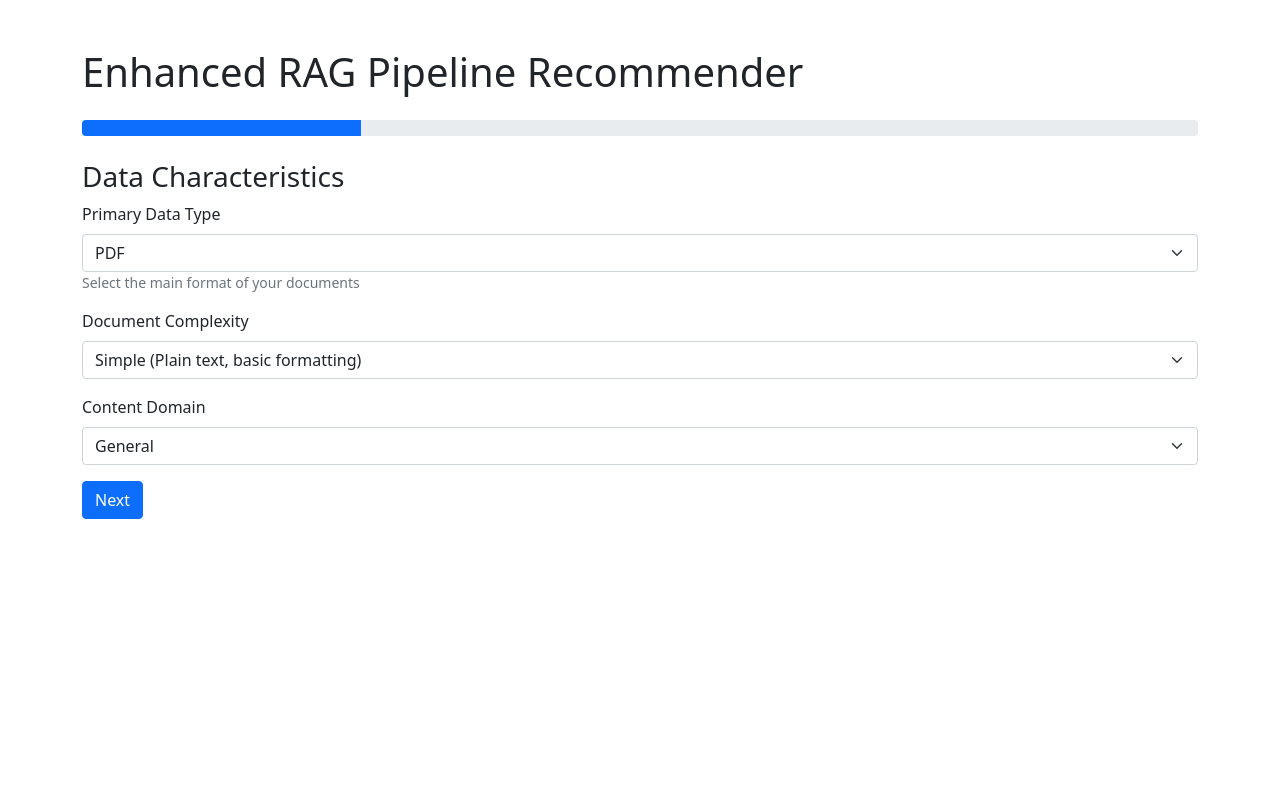
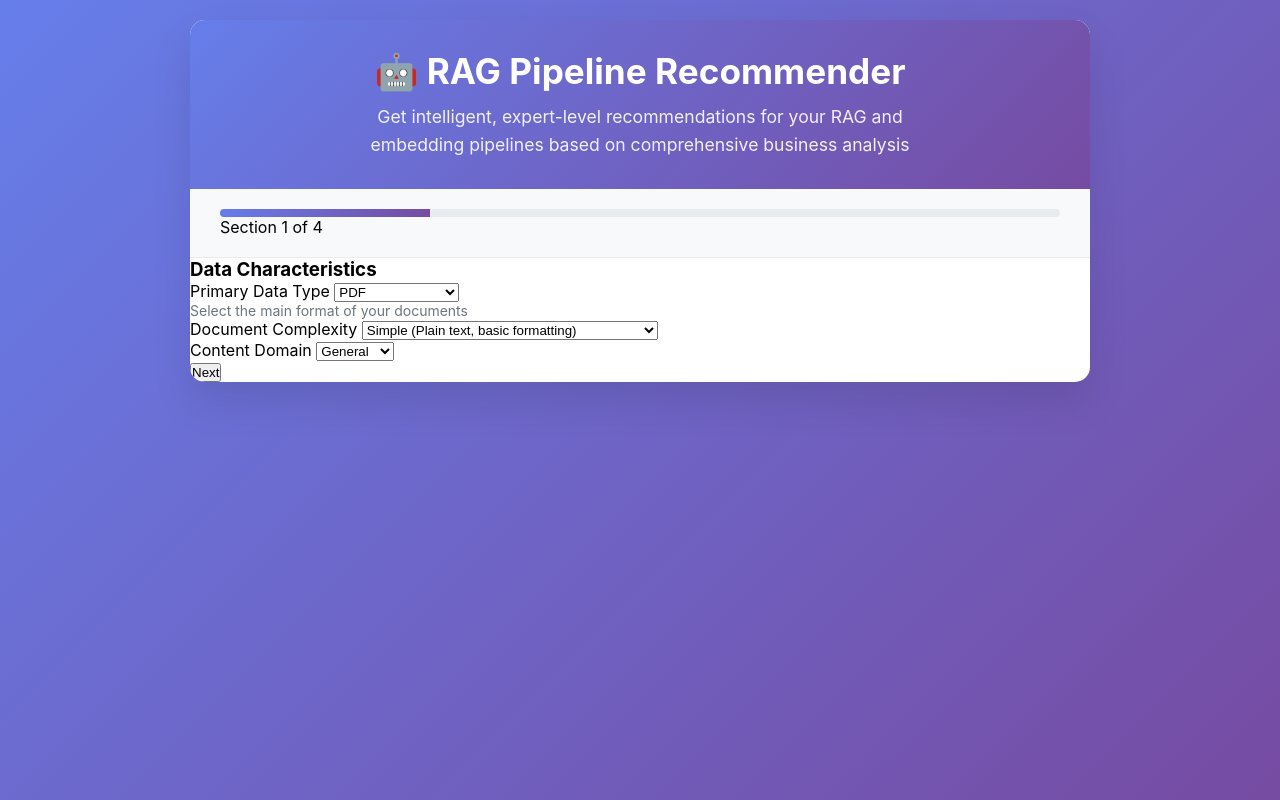
Before and after one commit to chaitu-padi/rag_pipeline_recommendation_framework, a FastAPI app: template rag_recommender/templates/index.html in a window 1280 px wide. Run offline with FastAPI, Linux system fonts and the light colour scheme; the template is opened without the code that fills it, so the values that code supplies are empty; parts of the project's set-up code (start-up, migrations or seed data) failed here and were passed over.

Commit message:
Changes in UI

```diff
--- a/rag_recommender/templates/index.html
+++ b/rag_recommender/templates/index.html
@@ -3,9 +3,72 @@
 <head>
     <meta charset="UTF-8">
     <meta name="viewport" content="width=device-width, initial-scale=1.0">
-    <title>Enhanced RAG Pipeline Recommender</title>
-    <link href="https://cdn.jsdelivr.net/npm/bootstrap@5.1.3/dist/css/bootstrap.min.css" rel="stylesheet">
+    <title>RAG Pipeline Recommender - Comprehensive Analysis</title>
     <style>
+        * {
+            margin: 0;
+            padding: 0;
+            box-sizing: border-box;
+        }
+
+        body {
+            font-family: -apple-system, BlinkMacSystemFont, 'Segoe UI', Roboto, 'Helvetica Neue', Arial, sans-serif;
+            background: linear-gradient(135deg, #667eea 0%, #764ba2 100%);
+            min-height: 100vh;
+            padding: 20px;
+        }
+
+        .container {
+            max-width: 900px;
+            margin: 0 auto;
+            background: white;
+            border-radius: 15px;
+            box-shadow: 0 20px 40px rgba(0,0,0,0.1);
+            overflow: hidden;
+        }
+
+        .header {
+            background: linear-gradient(135deg, #667eea 0%, #764ba2 100%);
+            color: white;
+            padding: 30px;
+            text-align: center;
+        }
+
+        .header h1 {
+            font-size: 2.2em;
+            margin-bottom: 10px;
+            font-weight: 700;
+        }
+
+        .header p {
+            font-size: 1.1em;
+            opacity: 0.9;
+            max-width: 600px;
+            margin: 0 auto;
+            line-height: 1.6;
+        }
+
+        .progress-container {
+            background: #f8f9fa;
+            padding: 20px 30px;
+            border-bottom: 1px solid #e9ecef;
+        }
+
+        .progress-bar {
+            width: 100%;
+            height: 8px;
+            background: #e9ecef;
+            border-radius: 4px;
+            overflow: hidden;
+        }
+
+        .progress-fill {
+            height: 100%;
+            background: linear-gradient(135deg, #667eea 0%, #764ba2 100%);
+            width: 25%;
+            transition: width 0.3s ease;
+        }
+
         .form-section {
             display: none;
         }
@@ -19,16 +82,27 @@
         .conditional-field {
             display: none;
         }
+
+        /* Add all other styles from enhanced interface */
+        /* ... existing styles ... */
     </style>
 </head>
 <body>
-    <div class="container my-5">
-        <h1 class="mb-4">Enhanced RAG Pipeline Recommender</h1>
-        <div class="progress mb-4">
-            <div class="progress-bar" role="progressbar" style="width: 25%"></div>
+    <div class="container">
+        <div class="header">
+            <h1>🤖 RAG Pipeline Recommender</h1>
+            <p>Get intelligent, expert-level recommendations for your RAG and embedding pipelines based on comprehensive business analysis</p>
         </div>
 
-        <form id="recommendationForm">
+        <div class="progress-container">
+            <div class="progress-bar">
+                <div class="progress-fill" id="progressFill"></div>
+            </div>
+            <div class="progress-text" id="progressText">Section 1 of 4: Data Characteristics</div>
+        </div>
+
+        <div class="form-container">
+            <form id="recommendationForm" action="/recommend-comprehensive" method="POST">
             <!-- Section 1: Data Characteristics -->
             <div class="form-section active" id="section1">
                 <h3>Data Characteristics</h3>
@@ -160,22 +234,83 @@
         </div>
     </div>
 
-    <script src="https://cdn.jsdelivr.net/npm/bootstrap@5.1.3/dist/js/bootstrap.bundle.min.js"></script>
     <script>
-        function nextSection(current) {
-            document.querySelector(`#section${current}`).classList.remove('active');
-            document.querySelector(`#section${current + 1}`).classList.add('active');
-            updateProgress((current + 1) * 25);
+        let currentSection = 1;
+        const totalSections = 4;
+
+        function toggleSection(sectionNum) {
+            // Don't allow jumping ahead
+            if (sectionNum > currentSection + 1) return;
+
+            // Remove active class from all sections
+            document.querySelectorAll('.section').forEach(s => s.classList.remove('active'));
+
+            // Add active class to clicked section
+            document.getElementById(`section${sectionNum}`).classList.add('active');
+
+            currentSection = sectionNum;
+            updateProgress();
+            updateNavigation();
         }
 
-        function previousSection(current) {
-            document.querySelector(`#section${current}`).classList.remove('active');
-            document.querySelector(`#section${current - 1}`).classList.add('active');
-            updateProgress((current - 1) * 25);
+        function nextSection() {
+            if (currentSection < totalSections && validateCurrentSection()) {
+                toggleSection(currentSection + 1);
+            }
         }
 
-        function updateProgress(percent) {
-            document.querySelector('.progress-bar').style.width = percent + '%';
+        function previousSection() {
+            if (currentSection > 1) {
+                toggleSection(currentSection - 1);
+            }
+        }
+
+        function updateProgress() {
+            const progress = (currentSection / totalSections) * 100;
+            document.getElementById('progressFill').style.width = `${progress}%`;
+            document.getElementById('progressText').textContent = `Section ${currentSection} of ${totalSections}`;
+        }
+
+        function updateNavigation() {
+            const prevButton = document.getElementById('prevButton');
+            const nextButton = document.getElementById('nextButton');
+            const submitButton = document.getElementById('submitButton');
+
+            prevButton.style.display = currentSection > 1 ? 'block' : 'none';
+            if (currentSection === totalSections) {
+                nextButton.style.display = 'none';
+                submitButton.style.display = 'block';
+            } else {
+                nextButton.style.display = 'block';
+                submitButton.style.display = 'none';
+            }
+        }
+
+        function validateCurrentSection() {
+            const currentForm = document.getElementById(`section${currentSection}`);
+            const requiredFields = currentForm.querySelectorAll('[required]');
+
+            let isValid = true;
+            requiredFields.forEach(field => {
+                if (!field.value) {
+                    field.style.borderColor = '#dc3545';
+                    isValid = false;
+                } else {
+                    field.style.borderColor = '#e9ecef';
+                }
+            });
+
+            return isValid;
+        }
+
+        function updateConditionalFields() {
+            // Show/hide mixed formats field
+            const mixedFormatsField = document.getElementById('mixedFormatsField');
+            const primaryDataType = document.getElementById('primaryDataType');
+
+            if (mixedFormatsField) {
+                mixedFormatsField.style.display = primaryDataType.value === 'mixed' ? 'block' : 'none';
+            }
         }
 
         document.getElementById('recommendationForm').addEventListener('submit', async (e) => {
@@ -260,6 +395,13 @@
             resultsDiv.style.display = 'block';
             resultsDiv.scrollIntoView({ behavior: 'smooth' });
         }
+
+        // Initialize form state
+        document.addEventListener('DOMContentLoaded', function() {
+            updateProgress();
+            updateNavigation();
+            updateConditionalFields();
+        });
     </script>
 </body>
 </html>
```
